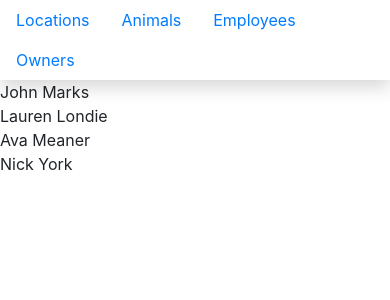
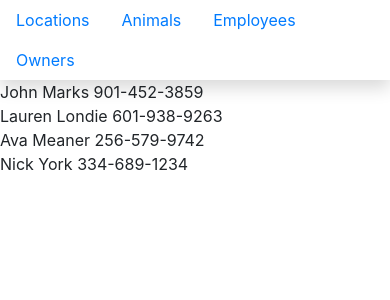
Before and after one commit to mderamus19/kennel-react, a React (Create React App) app: page /owners in a window 390 px wide. Shown: the top 300 px of the page. Built offline with nearby package versions, Linux system fonts and the light colour scheme.

Commit message:
add and display owner phone number

```diff
--- a/src/components/owner/OwnerList.js
+++ b/src/components/owner/OwnerList.js
@@ -5,7 +5,8 @@ export default class OwnerList extends Component {
     return (
       <section className="owners">
         {this.props.owners.map(owner => (
-          <div key={owner.id}>{owner.name}</div>
+          <div key={owner.id}>{owner.name } {owner.phone}
+          </div>
         ))}
       </section>
     );
```
